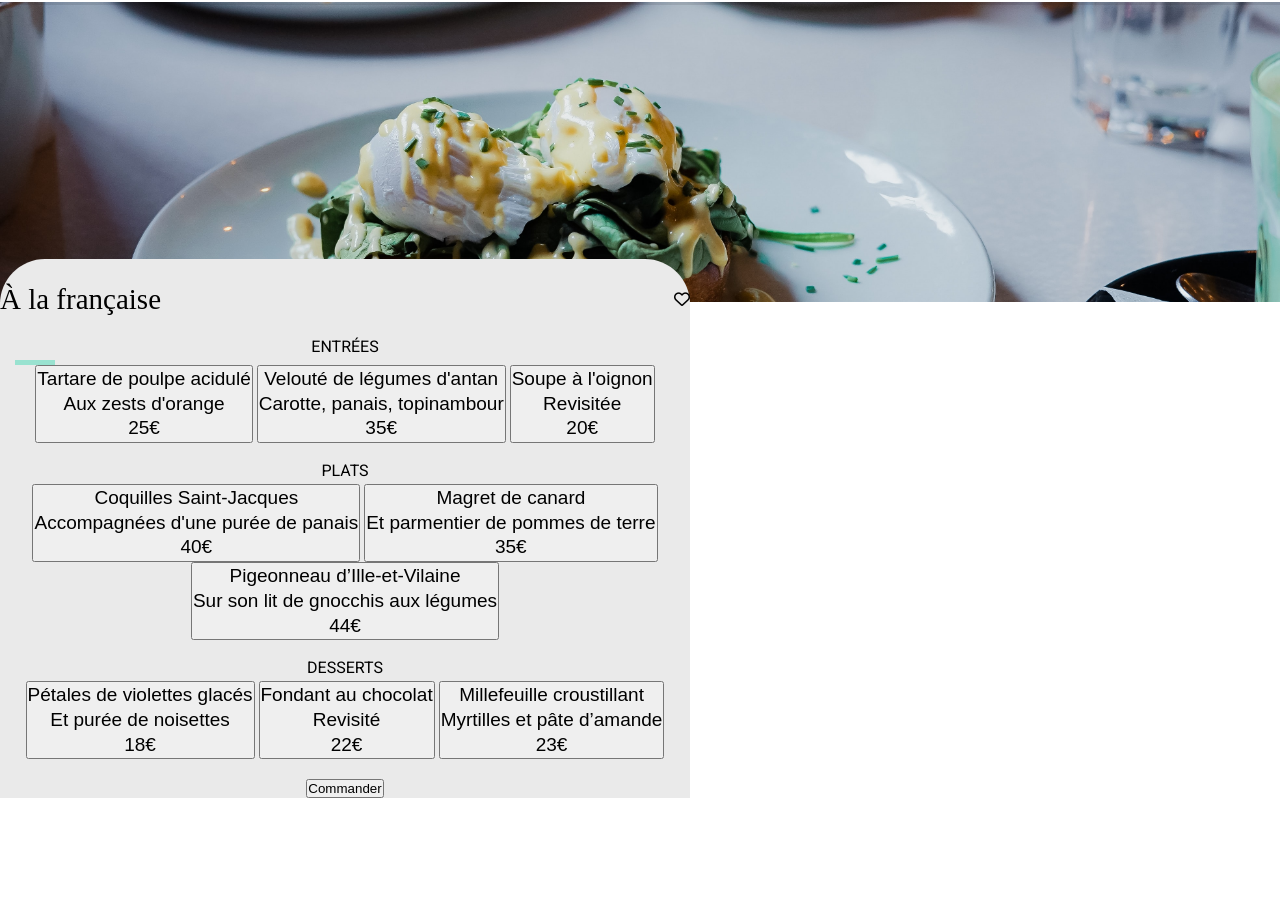
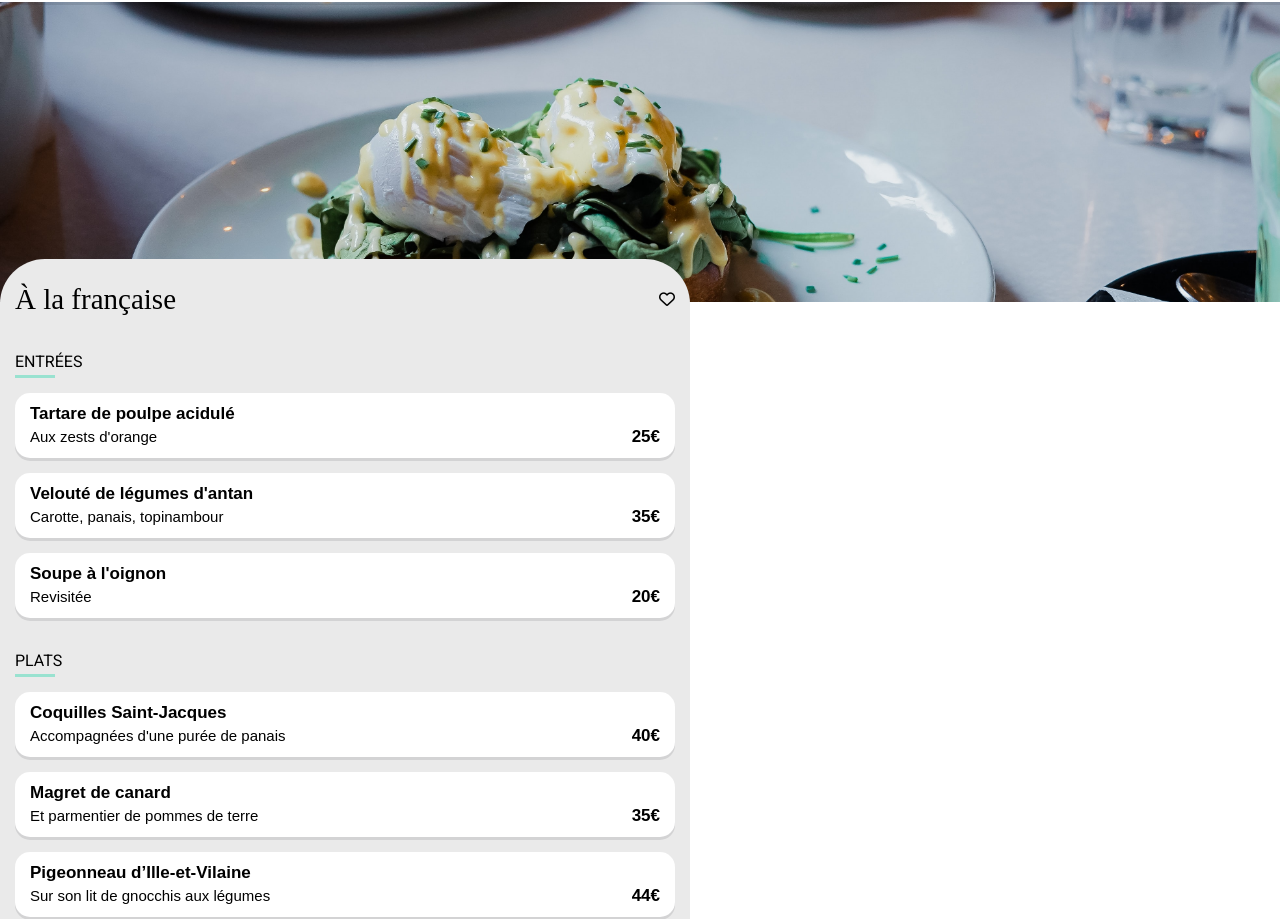
Before and after one commit to stevanparisian/StevanDinet_3_28072021, a plain HTML site: page menu-1.html in a window 1280 px wide. Shown: the part 61-980 px from the top of the page. Drawn offline with Linux system fonts and the light colour scheme; a web font is replaced by a local one.

Commit message:
continue css & html code for menu-1.html page

```diff
--- a/menu-1.html
+++ b/menu-1.html
@@ -35,26 +35,32 @@
                 </div>
 
                     <div class="menu__details">
-
                         <h5 class="menu__dish">ENTRÉES</h5>
                         <div class="menu__line"></div>
 
                     <button class="menu__btn">
                         <p class="menu__name">Tartare de poulpe acidulé</p>
+                            <div class="position">
                                 <p class="menu__detail">Aux zests d'orange</p>
                                 <p class="menu__price">25€</p>
+                            </div>
+
                     </button>
 
                     <button class="menu__btn">
                         <p class="menu__name">Velouté de légumes d'antan</p>
+                            <div class="position">
                                 <p class="menu__detail">Carotte, panais, topinambour</p>
                                 <p class="menu__price">35€</p>
+                            </div>
                     </button>
 
                     <button class="menu__btn">
                         <p class="menu__name">Soupe à l'oignon</p>
+                            <div class="position">
                                 <p class="menu__detail">Revisitée</p>
                                 <p class="menu__price">20€</p>
+                            </div>
                     </button>
 
                 </div>
@@ -62,23 +68,30 @@
                 <div class="menu__details">
 
                     <h5 class="menu__dish">PLATS</h5>
+                    <div class="menu__line"></div>
 
                     <button class="menu__btn">
                         <p class="menu__name">Coquilles Saint-Jacques</p>
+                            <div class="position">
                                 <p class="menu__detail">Accompagnées d'une purée de panais</p>
                                 <p class="menu__price">40€</p>
+                            </div>
                     </button>
 
                     <button class="menu__btn">
                         <p class="menu__name">Magret de canard</p>
+                            <div class="position">
                                 <p class="menu__detail">Et parmentier de pommes de terre</p>
                                 <p class="menu__price">35€</p>
+                            </div>
                     </button>
 
                     <button class="menu__btn">
                         <p class="menu__name">Pigeonneau d’Ille-et-Vilaine</p>
+                            <div class="position">
                                 <p class="menu__detail">Sur son lit de gnocchis aux légumes</p>
                                 <p class="menu__price">44€</p>
+                            </div>
                     </button>
 
                 </div>
@@ -86,30 +99,36 @@
                 <div class="menu__details">
 
                     <h5  class="menu__dish">DESSERTS</h5>
+                    <div class="menu__line"></div>
 
                     <button class="menu__btn">
                         <p class="menu__name">Pétales de violettes glacés</p>
+                            <div class="position">
                                 <p class="menu__detail">Et purée de noisettes</p>
                                 <p class="menu__price">18€</p>
+                            </div>
                     </button>
 
                     <button class="menu__btn">
                         <p class="menu__name">Fondant au chocolat</p>
+                            <div class="position">
                                 <p class="menu__detail">Revisité</p>
                                 <p class="menu__price">22€</p>
+                            </div>
                     </button>
 
                     <button class="menu__btn">
                         <p class="menu__name">Millefeuille croustillant</p>
+                            <div class="position">
                                 <p class="menu__detail">Myrtilles et pâte d’amande</p>
                                 <p class="menu__price">23€</p>
+                            </div>
                     </button>
 
                 </div>
 
-            <div class="order__button">
-                <button>Commander</button>
-            </div>
+                <button class="order__btn">Commander</button>
+
             </div>
 
         </main>
--- a/scss/base/_typography.scss
+++ b/scss/base/_typography.scss
@@ -35,4 +35,6 @@ p {
 a {
     font-size: 19px;
     line-height: 1.3;
+    color: #FFF;
+    text-decoration: none;
 }
--- a/scss/main.scss
+++ b/scss/main.scss
@@ -10,11 +10,6 @@ body {
     line-height: 1;
     text-align: center;
     min-width: 375px;
-}
-
-a {
-    color: #FFF;
-    text-decoration: none;
 }
 
 /* HEADER */
@@ -39,14 +34,14 @@ a {
     }
 }
 
-/* MAIN ACCEUIL */
+/* MAIN INDEX */
 
 main {
     height: 2004px;
     width: 100%;
 }
 
-/* POSITION VILLE ACCEUIL */
+/* POSITION VILLE INDEX */
 
 .town-position__city {
     display: flex;
@@ -66,7 +61,7 @@ main {
     }
 }
 
-/* EXPLORER RESTAURANTS ACCEUIL */
+/* EXPLORER RESTAURANTS INDEX */
 
 .restaurants-exp {
     background-color: $grey-color;
@@ -95,7 +90,6 @@ main {
         height: 58px;
         justify-content: center;
         align-items: center;
-        margin-left: 11.0px;
         margin-top: 27px;
         min-width: 210px;
         padding: 17px 26px;
@@ -109,7 +103,7 @@ main {
     }
 }
 
-/* FONCTIONNEMENT ACCEUIL */
+/* FONCTIONNEMENT INDEX */
 
 .functioning {
     text-align: left;
@@ -183,7 +177,7 @@ main {
 }
 
 
-/* RESTAURANTS ACCEUIL */
+/* RESTAURANTS INDEX */
 
 .restaurants {
     background-color: $grey-color;
@@ -263,7 +257,7 @@ main {
     }
 
     .restaurants__region {
-        font-weight:300;
+        font-weight:400;
         font-size: 17px;
     }
 
@@ -295,7 +289,7 @@ main {
     position: absolute;
     top: 320px;
     background-color: #EAEAEA;
-    height: auto;
+    height: 1223px;
     width: auto;
     max-width: 690px;
     margin: 0 auto;
@@ -311,6 +305,7 @@ main {
         align-items: center;
         border-radius: 25px 25px 0 0;
         overflow: hidden;
+        padding: 0 15px 0 15px;
     }
 
 }
@@ -319,7 +314,7 @@ main {
     height: auto;
     width: 100%;
     max-width: 690px;
-    padding: 0 15px 20px 15px;
+    padding: 15px 15px 20px 15px;
 
 
     .menu__dish {
@@ -327,13 +322,74 @@ main {
         font-size: 1em;
         font-weight: 400;
         padding-bottom: 5px;
+        text-align: left;
     }
 
     .menu__line {
     background-color: #99e2d0;
-    height: 5px;
+    height: 3px;
     width: 40px;
     }
+
+}
+
+.menu__btn {
+    background-size: 100% 100%;
+    height: 65px;
+    width: 100%;
+    min-width: 210px;
+    border-radius: 15px;
+    border: none;
+    background-color: #FFF;
+    font-size: 14px;
+    box-shadow: $box-shadow;
+    margin-top: 15px;
+    padding: 0 15px 0 15px;
+
+    .menu__name {
+        text-align: left;
+        font-weight: 700;
+        font-size: 17px;
+    }
+
+    .position {
+        display: flex;
+        justify-content: space-between;
+
+        .menu__detail {
+            font-weight:400;
+            font-size: 15px;
+
+        }
+
+        .menu__price {
+            font-weight: 700;
+            font-size: 17px;
+
+        }
+    }
+}
+
+/* BOUTTON MENU */
+
+.order {
+
+
+    .order__btn {
+        background-size: 100% 100%;
+        height: 58px;
+        margin-top: 27px;
+        min-width: 210px;
+        padding: 17px 26px;
+        border-radius: 25px;
+        border: none;
+        color: #FFF;
+        font-size: 14px;
+        font-weight: 700;
+        background: linear-gradient(135deg, $secondary-color 0%, $primary-color 100%);
+        box-shadow: $box-shadow;
+    }
+
 }
 
 
@@ -350,6 +406,7 @@ footer {
     background-color: $footer;
     color: #fff;
     width: 100%;
+    height: 200px;
 
     .footer__title {
         padding-bottom: 14px;
```
Also changed, not shown: dist/css/main.css, scss/base/_base.scss (line endings or trailing spaces), 1 other file. Lines whose indentation alone changed are shown as unchanged.
